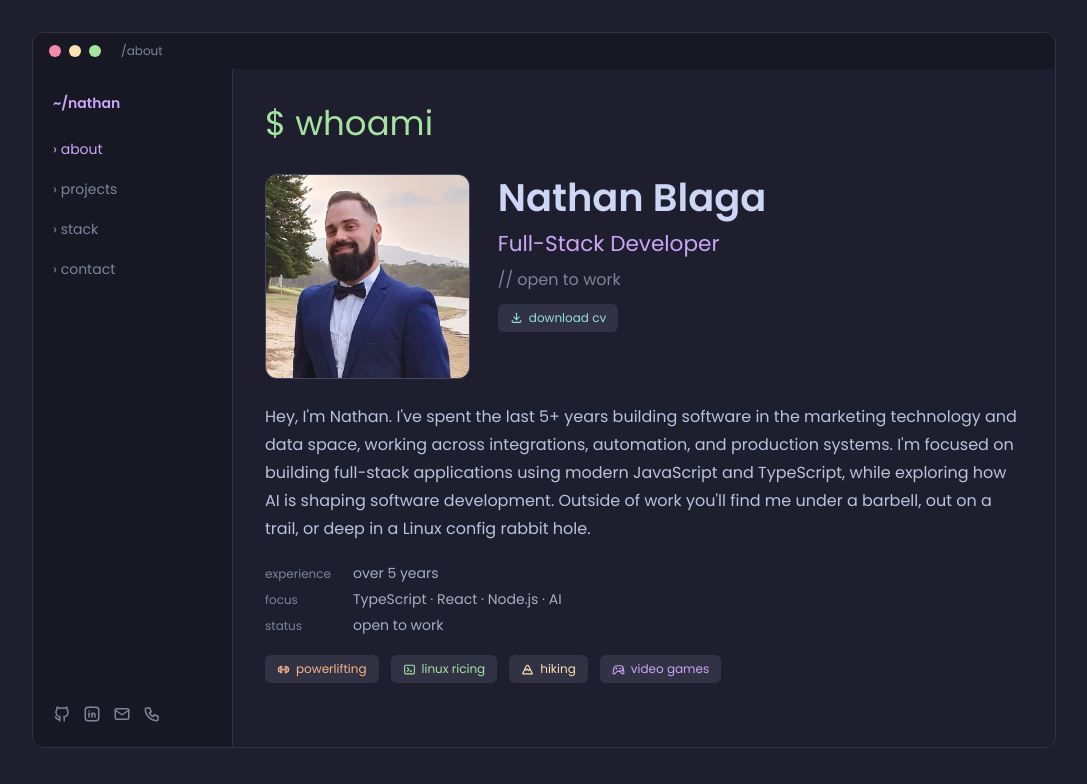
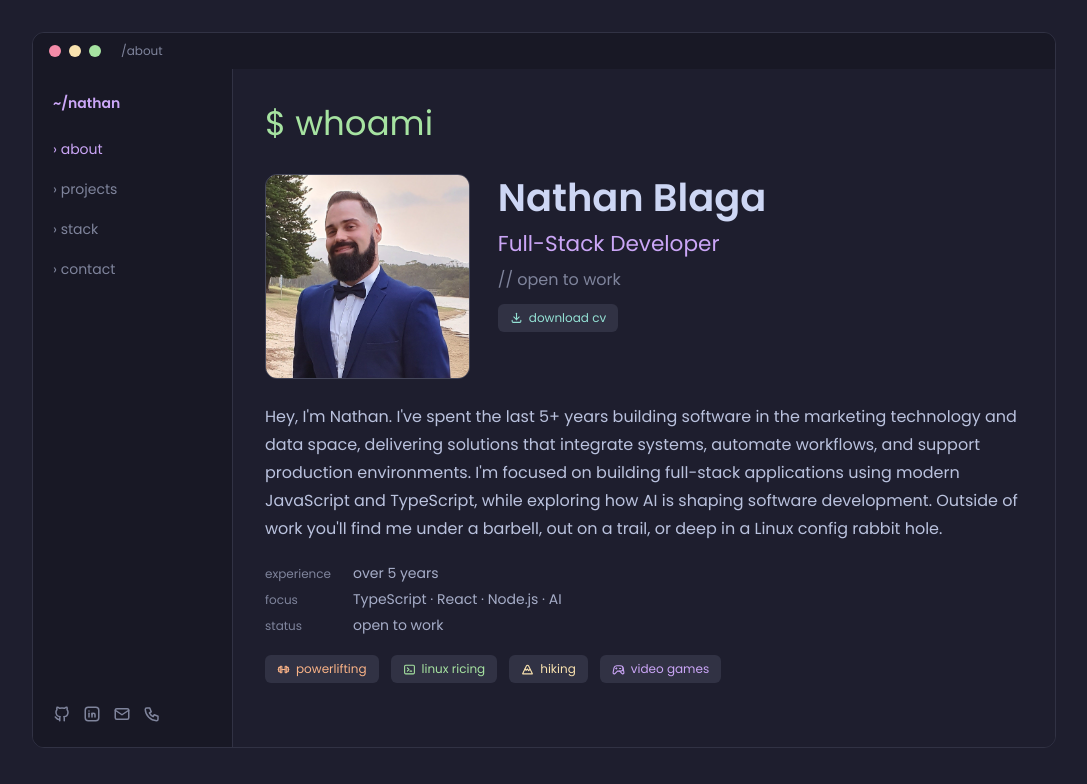
Before and after one commit to NJBLAGA/Portfolio-V3, a React (Vite) app: page /about in a window 1280 px wide. Shown: the top 784 px of the page, without its empty margins (96-1183 px from the left). Built offline with nearby package versions, Linux system fonts and the light colour scheme.

Commit message:
add new bio

```diff
--- a/src/pages/About.tsx
+++ b/src/pages/About.tsx
@@ -98,7 +98,7 @@ export default function About() {
         className="text-sm leading-[1.75] mb-5"
         style={{ color: 'var(--mocha-subtext1)' }}
       >
-Hey, I'm Nathan. I've spent the last 5+ years building software in the marketing technology and data space, working across integrations, automation, and production systems. I'm focused on building full-stack applications using modern JavaScript and TypeScript, while exploring how AI is shaping software development. Outside of work you'll find me under a barbell, out on a trail, or deep in a Linux config rabbit hole.
+Hey, I'm Nathan. I've spent the last 5+ years building software in the marketing technology and data space, delivering solutions that integrate systems, automate workflows, and support production environments. I'm focused on building full-stack applications using modern JavaScript and TypeScript, while exploring how AI is shaping software development. Outside of work you'll find me under a barbell, out on a trail, or deep in a Linux config rabbit hole.
       </p>
 
       {/* Info section */}
```
